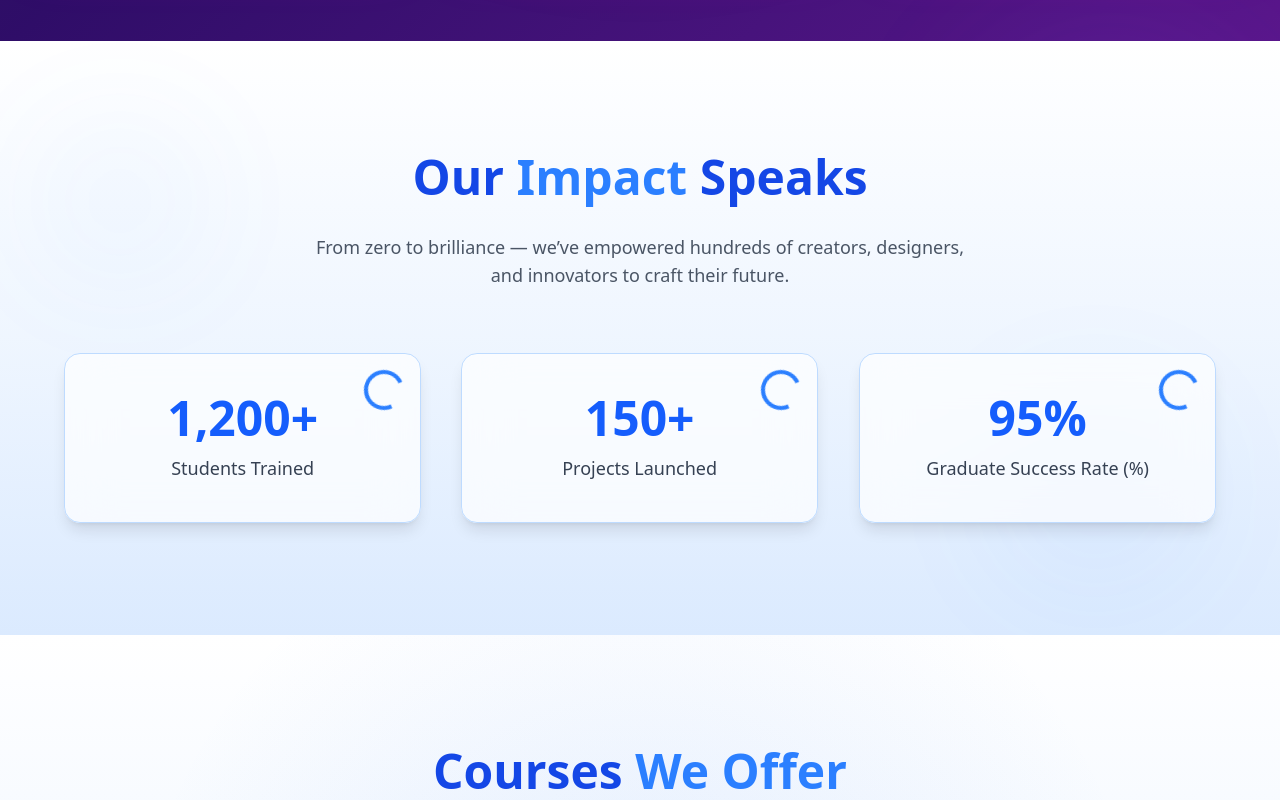
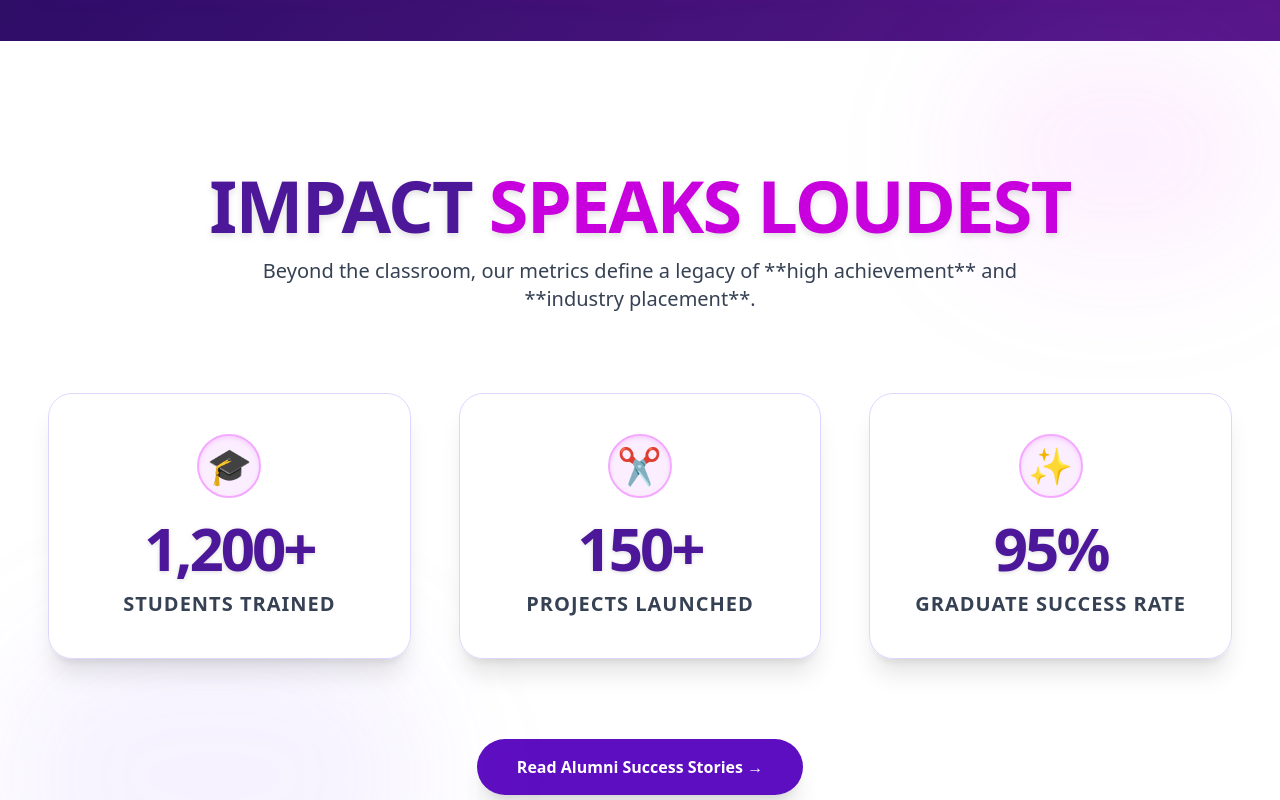
Before and after one commit to apreezofficial/6kfashion, a Next.js app: page / in a window 1280 px wide. Shown: the part 3580-4380 px from the top of the page. Built offline with nearby package versions, Linux system fonts and the light colour scheme.

Commit message:
Update ImpactSection.tsx

```diff
--- a/src/app/ImpactSection.tsx
+++ b/src/app/ImpactSection.tsx
@@ -1,87 +1,156 @@
 "use client";
 
 import { motion, useAnimation } from "framer-motion";
-import Tilt from "react-parallax-tilt";
-import { useEffect, useState } from "react";
+import React, { useEffect, useState } from "react";
+// Removed Tilt dependency
 
 const stats = [
-  { number: 1200, label: "Students Trained" },
-  { number: 150, label: "Projects Launched" },
-  { number: 95, label: "Graduate Success Rate (%)" },
+  { number: 1200, label: "Students Trained", icon: "🎓" },
+  { number: 150, label: "Projects Launched", icon: "✂️" },
+  { number: 95, label: "Graduate Success Rate", unit: "%", icon: "✨" },
 ];
 
 export default function ImpactSection() {
   const [counters, setCounters] = useState(stats.map(() => 0));
+  const controls = useAnimation();
 
+  // --- Theme Constants ---
+  const PRIMARY_TEXT = "text-violet-900";
+  const ACCENT_COLOR = "text-fuchsia-600";
+  const LIGHT_BG = "from-white via-violet-50 to-fuchsia-50";
+  const CARD_BG = "bg-white/90 backdrop-blur-md";
+  const ACCENT_SHADOW = "shadow-violet-400/60";
+
+  // Counter animation logic
   useEffect(() => {
+    const startCounting = () => {
       const intervals = stats.map((stat, index) => {
-      const increment = stat.number / 80;
+        // Set up the interval for smooth counting
+        const increment = stat.number / 100; // 100 steps
         return setInterval(() => {
           setCounters((prev) => {
             const newCounters = [...prev];
             if (newCounters[index] < stat.number) {
+              // Ensure we don't exceed the target number
               newCounters[index] = Math.min(stat.number, newCounters[index] + increment);
+            } else {
+              // Clear interval once target is reached
+              clearInterval(intervals[index]);
             }
             return newCounters;
           });
-      }, 30);
+        }, 20); // Fast interval for smooth counting
       });
+    };
 
-    return () => intervals.forEach(clearInterval);
+    // Use Intersection Observer for trigger, but for simplicity, we'll auto-start after a delay
+    const timeout = setTimeout(startCounting, 1000);
+
+    return () => clearTimeout(timeout);
   }, []);
 
+  // Format the counter for display
+  const formatCounter = (value, unit) => {
+    const rounded = Math.floor(value);
+    const suffix = unit === '%' ? '' : '+';
+
+    // Add commas for thousands
+    return `${rounded.toLocaleString()}${unit || suffix}`;
+  };
+
   return (
-    <section className="relative py-28 bg-gradient-to-b from-white via-blue-50 to-blue-100 overflow-hidden">
-      {/* Floating blue orbs */}
-      <div className="absolute top-20 left-10 w-40 h-40 bg-blue-400/10 blur-3xl rounded-full animate-pulse" />
-      <div className="absolute bottom-10 right-20 w-52 h-52 bg-blue-500/10 blur-3xl rounded-full animate-pulse" />
+    <section id="impact" className={`relative py-32 ${LIGHT_BG} overflow-hidden`}>
+      {/* 🔮 Dramatic Background Glows and Orbs */}
+      <div className="absolute top-0 right-0 w-1/4 h-1/4 bg-fuchsia-400/10 blur-3xl rounded-full animate-slow-pulse" />
+      <div className="absolute bottom-0 left-0 w-1/3 h-1/3 bg-violet-400/10 blur-3xl rounded-full animate-slow-pulse delay-1000" />
 
-      <div className="max-w-6xl mx-auto text-center relative z-10">
+      {/* Main Content */}
+      <div className="max-w-7xl mx-auto text-center relative z-10 px-6 md:px-12">
         <motion.h2
           initial={{ opacity: 0, y: 40 }}
           whileInView={{ opacity: 1, y: 0 }}
-          transition={{ duration: 1 }}
+          transition={{ duration: 0.8 }}
           viewport={{ once: true }}
-          className="text-4xl md:text-5xl font-extrabold text-blue-700 dark:text-blue-400 mb-8"
+          className={`text-5xl md:text-7xl font-extrabold ${PRIMARY_TEXT} mb-4 uppercase tracking-tight drop-shadow-md`}
         >
-          Our <span className="text-blue-500">Impact</span> Speaks
+          Impact <span className={ACCENT_COLOR}>Speaks Loudest</span>
         </motion.h2>
 
         <motion.p
           initial={{ opacity: 0, y: 20 }}
           whileInView={{ opacity: 1, y: 0 }}
-          transition={{ delay: 0.2, duration: 1 }}
-          className="text-lg text-gray-600 max-w-2xl mx-auto mb-16"
+          transition={{ delay: 0.2, duration: 0.8 }}
+          viewport={{ once: true }}
+          className="text-xl text-gray-700 max-w-3xl mx-auto mb-20 font-light"
         >
-          From zero to brilliance — we’ve empowered hundreds of creators, designers, and innovators to craft their future.
+          Beyond the classroom, our metrics define a legacy of **high achievement** and **industry placement**.
         </motion.p>
 
-        <div className="grid md:grid-cols-3 gap-10">
+        <div className="grid md:grid-cols-3 gap-12">
           {stats.map((item, i) => (
-            <Tilt key={i} tiltMaxAngleX={6} tiltMaxAngleY={6}>
             <motion.div
+              key={i}
               initial={{ opacity: 0, scale: 0.8 }}
               whileInView={{ opacity: 1, scale: 1 }}
-                transition={{ delay: i * 0.2, duration: 0.8 }}
+              transition={{ delay: i * 0.2, duration: 0.7, type: "spring", stiffness: 100 }}
               viewport={{ once: true }}
-                className="relative bg-white/70 backdrop-blur-xl border border-blue-200 dark:border-blue-800 rounded-2xl shadow-lg p-10 transform transition-all hover:-translate-y-2"
+              className={`
+                relative ${CARD_BG} border border-violet-200
+                rounded-3xl shadow-xl p-10
+                transform transition-all duration-300
+                hover:-translate-y-3 hover:shadow-2xl hover:${ACCENT_SHADOW}
+                group overflow-hidden
+              `}
             >
-                {/* Spinner Coil Animation */}
-                <motion.div
-                  className="absolute top-4 right-4 w-10 h-10 border-4 border-blue-500 border-t-transparent rounded-full animate-spin-slow"
+              {/* Decorative Accent Ring (The "Mad" Design) */}
+              <div
+                className={`
+                  absolute inset-0 m-[-2px] rounded-[30px] opacity-0 group-hover:opacity-100
+                  bg-gradient-to-br from-fuchsia-400 to-violet-500
+                  transition-opacity duration-500 z-0
+                `}
+                style={{ clipPath: 'inset(1px round 30px)' }} // Creates the glowing border effect
               />
 
-                <h3 className="text-4xl md:text-5xl font-extrabold text-blue-600 mb-3">
-                  {Math.floor(counters[i]).toLocaleString()}
-                  {item.label.includes("%") ? "%" : "+"}
+              <div className="relative z-10">
+                {/* Icon Circle */}
+                <div className={`
+                  w-16 h-16 mx-auto mb-5
+                  bg-fuchsia-100/70 border-2 border-fuchsia-300
+                  rounded-full flex items-center justify-center text-4xl
+                  ${ACCENT_COLOR} shadow-inner shadow-fuchsia-200
+                `}>
+                  {item.icon}
+                </div>
+
+                {/* Animated Counter */}
+                <h3 className={`text-5xl md:text-6xl font-extrabold ${PRIMARY_TEXT} mb-3 tracking-tighter drop-shadow-sm`}>
+                  {formatCounter(counters[i], item.unit)}
                 </h3>
-                <p className="text-gray-700 text-lg font-medium">
+
+                {/* Label */}
+                <p className="text-gray-700 text-xl font-semibold uppercase tracking-wider">
                   {item.label}
                 </p>
+              </div>
             </motion.div>
-            </Tilt>
           ))}
         </div>
+      </div>
+
+      {/* Footer CTA */}
+      <div className="text-center mt-20">
+        <motion.a
+          initial={{ opacity: 0, scale: 0.9 }}
+          whileInView={{ opacity: 1, scale: 1 }}
+          transition={{ delay: 0.5, duration: 0.6 }}
+          viewport={{ once: true }}
+          href="#alumni"
+          className={`inline-flex items-center px-10 py-4 font-bold rounded-full text-white shadow-xl
+          bg-violet-800 hover:bg-violet-900 transition duration-300 transform hover:scale-[1.05] ring-4 ring-transparent hover:ring-fuchsia-400/50`}
+        >
+          Read Alumni Success Stories &rarr;
+        </motion.a>
       </div>
     </section>
   );
```
Lines whose indentation alone changed are shown as unchanged.
